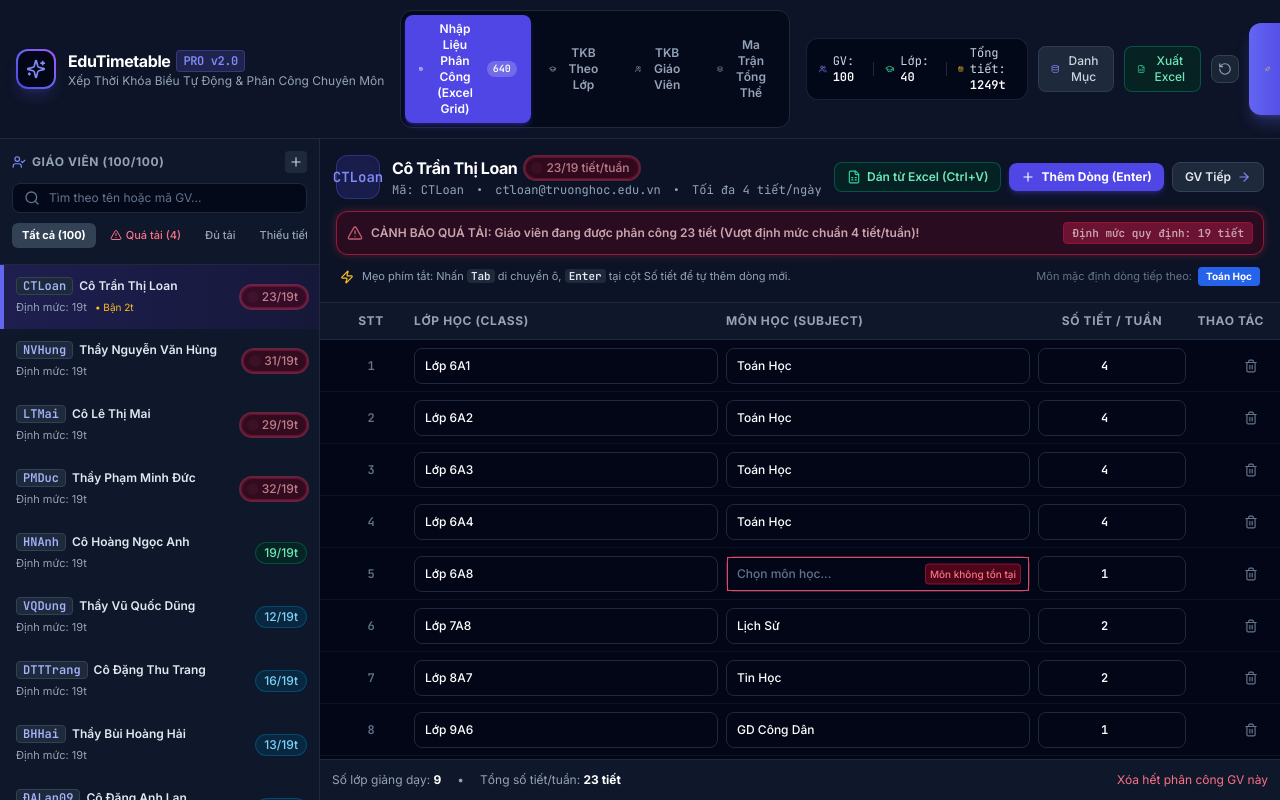
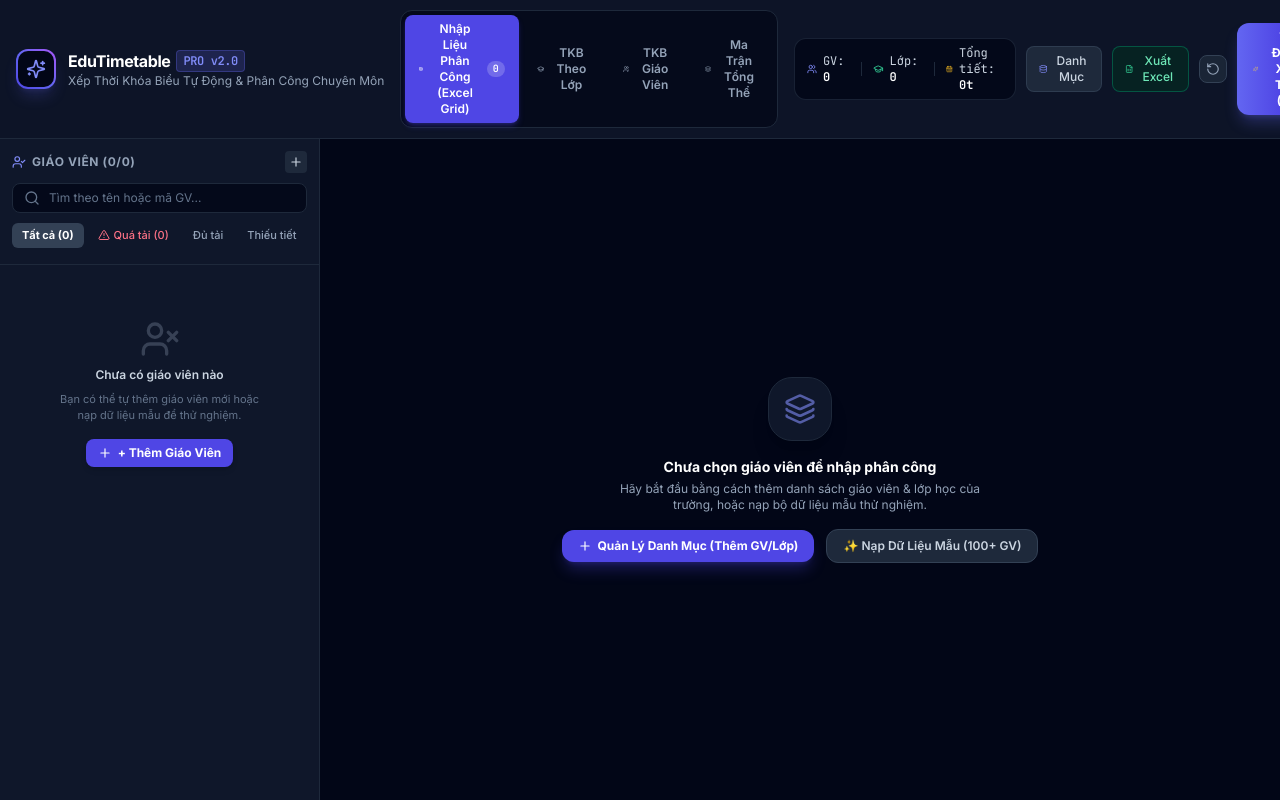
Before and after one commit to long260212/thoi_khoa_bieu, a React (Vite) app: page / in a window 1280 px wide. Built offline with nearby package versions, Linux system fonts and the light colour scheme.

Commit message:
feat: default to clean empty state for custom data entry with sample data loader option

```diff
--- a/src/App.tsx
+++ b/src/App.tsx
@@ -24,7 +24,7 @@
             <TeacherSidebar onAddNewTeacher={() => setIsMasterDataOpen(true)} />
 
             {/* Right Excel-like Data Grid with Keyboard navigation */}
-            <VirtualizedDataGrid />
+            <VirtualizedDataGrid onOpenMasterData={() => setIsMasterDataOpen(true)} />
           </div>
         ) : (
           /* Timetable Views: Class, Teacher, or Master Matrix */
--- a/src/components/DataEntry/TeacherSidebar.tsx
+++ b/src/components/DataEntry/TeacherSidebar.tsx
@@ -153,9 +153,21 @@
         className="flex-1 overflow-y-auto overflow-x-hidden relative divide-y divide-slate-800/40 select-none"
       >
         {filteredTeachers.length === 0 ? (
-          <div className="p-8 text-center text-slate-500 text-xs">
-            <UserX className="w-8 h-8 mx-auto mb-2 opacity-40" />
-            <p>Không tìm thấy giáo viên nào</p>
+          <div className="p-6 text-center text-slate-500 text-xs flex flex-col items-center justify-center h-64 gap-2">
+            <UserX className="w-10 h-10 opacity-30 text-slate-400" />
+            <p className="font-semibold text-slate-300">Chưa có giáo viên nào</p>
+            <p className="text-[11px] text-slate-500 max-w-[200px]">
+              Bạn có thể tự thêm giáo viên mới hoặc nạp dữ liệu mẫu để thử nghiệm.
+            </p>
+            {onAddNewTeacher && (
+              <button
+                onClick={onAddNewTeacher}
+                className="mt-2 px-3 py-1.5 rounded-lg bg-brand-600 hover:bg-brand-500 text-white text-xs font-bold flex items-center gap-1.5 shadow-md"
+              >
+                <Plus className="w-3.5 h-3.5" />
+                <span>+ Thêm Giáo Viên</span>
+              </button>
+            )}
           </div>
         ) : (
           <div
--- a/src/components/DataEntry/VirtualizedDataGrid.tsx
+++ b/src/components/DataEntry/VirtualizedDataGrid.tsx
@@ -18,7 +18,11 @@
 import { ExcelPasteModal } from './ExcelPasteModal';
 import { parseExcelClipboard } from '../../utils/excelParser';
 
-export const VirtualizedDataGrid: React.FC = () => {
+interface VirtualizedDataGridProps {
+  onOpenMasterData?: () => void;
+}
+
+export const VirtualizedDataGrid: React.FC<VirtualizedDataGridProps> = ({ onOpenMasterData }) => {
   const selectedTeacherId = useScheduleStore((state) => state.selectedTeacherId);
   const setSelectedTeacher = useScheduleStore((state) => state.setSelectedTeacher);
   const teachers = useScheduleStore((state) => state.teachers);
@@ -31,6 +35,7 @@
   const clearTeacherAssignments = useScheduleStore((state) => state.clearTeacherAssignments);
   const stickyDefaultSubjectId = useScheduleStore((state) => state.stickyDefaultSubjectId);
   const setStickyDefaultSubject = useScheduleStore((state) => state.setStickyDefaultSubject);
+  const loadMockData = useScheduleStore((state) => state.loadMockData);
 
   const [isExcelPasteModalOpen, setIsExcelPasteModalOpen] = useState(false);
   const [newRowFocusKey, setNewRowFocusKey] = useState<number>(0);
@@ -140,9 +145,33 @@
 
   if (!currentTeacher) {
     return (
-      <div className="flex-1 flex flex-col items-center justify-center text-slate-500 p-8">
-        <Layers className="w-12 h-12 mb-3 opacity-30" />
-        <p className="text-sm font-medium">Vui lòng chọn một giáo viên ở thanh bên trái để nhập phân công.</p>
+      <div className="flex-1 flex flex-col items-center justify-center text-slate-500 p-8 space-y-4">
+        <div className="w-16 h-16 rounded-3xl bg-slate-900 border border-slate-800 flex items-center justify-center text-brand-400 shadow-xl">
+          <Layers className="w-8 h-8 opacity-60" />
+        </div>
+        <div className="text-center space-y-1 max-w-sm">
+          <h3 className="text-sm font-bold text-white">Chưa chọn giáo viên để nhập phân công</h3>
+          <p className="text-xs text-slate-400">
+            Hãy bắt đầu bằng cách thêm danh sách giáo viên & lớp học của trường, hoặc nạp bộ dữ liệu mẫu thử nghiệm.
+          </p>
+        </div>
+        <div className="flex items-center gap-3">
+          {onOpenMasterData && (
+            <button
+              onClick={onOpenMasterData}
+              className="px-4 py-2 rounded-xl bg-brand-600 hover:bg-brand-500 text-white font-bold text-xs shadow-lg shadow-brand-600/30 flex items-center gap-1.5 transition-all"
+            >
+              <Plus className="w-3.5 h-3.5" />
+              <span>Quản Lý Danh Mục (Thêm GV/Lớp)</span>
+            </button>
+          )}
+          <button
+            onClick={() => loadMockData(100)}
+            className="px-4 py-2 rounded-xl bg-slate-800 hover:bg-slate-700 text-slate-300 hover:text-white font-semibold text-xs border border-slate-700 flex items-center gap-1.5 transition-all"
+          >
+            <span>✨ Nạp Dữ Liệu Mẫu (100+ GV)</span>
+          </button>
+        </div>
       </div>
     );
   }
--- a/src/store/useScheduleStore.ts
+++ b/src/store/useScheduleStore.ts
@@ -69,20 +69,17 @@
 // Web worker reference outside store
 let schedulerWorker: Worker | null = null;
 
-const initialTeachers = generateMockTeachers(100);
-const initialClasses = generateMockClasses();
-const initialAssignments = generateMockAssignments(initialTeachers, initialClasses, INITIAL_SUBJECTS);
-const initialSelectedTeacherId = Object.keys(initialTeachers)[0] || null;
-
+// Initial state starts completely clean (Empty slate)
+// Users can add their own teachers/classes or click "Nạp Dữ Liệu Mẫu" to test
 export const useScheduleStore = create<ScheduleStore>((set, get) => ({
-  teachers: initialTeachers,
-  classes: initialClasses,
-  subjects: INITIAL_SUBJECTS,
-  assignments: initialAssignments,
+  teachers: {},
+  classes: {},
+  subjects: INITIAL_SUBJECTS, // Keep standard Vietnamese subject catalog
+  assignments: {},
   schedule: {},
 
-  selectedTeacherId: initialSelectedTeacherId,
-  selectedClassId: Object.keys(initialClasses)[0] || null,
+  selectedTeacherId: null,
+  selectedClassId: null,
   activeView: 'DATA_ENTRY',
   searchTeacherQuery: '',
   sidebarFilter: 'ALL',
```
Also changed, not shown: 1 other file (tests, documents, lock files or other folders).
